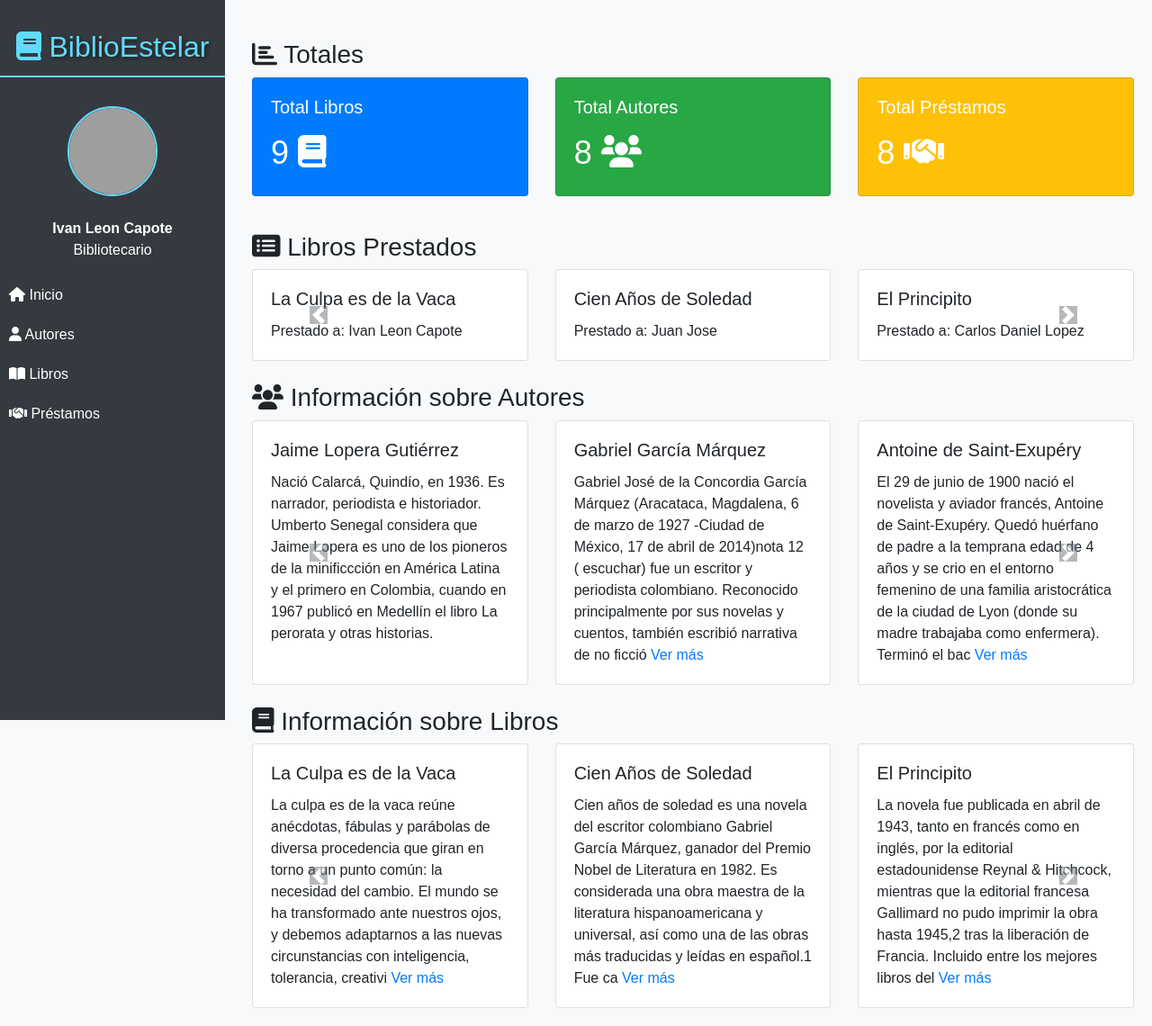
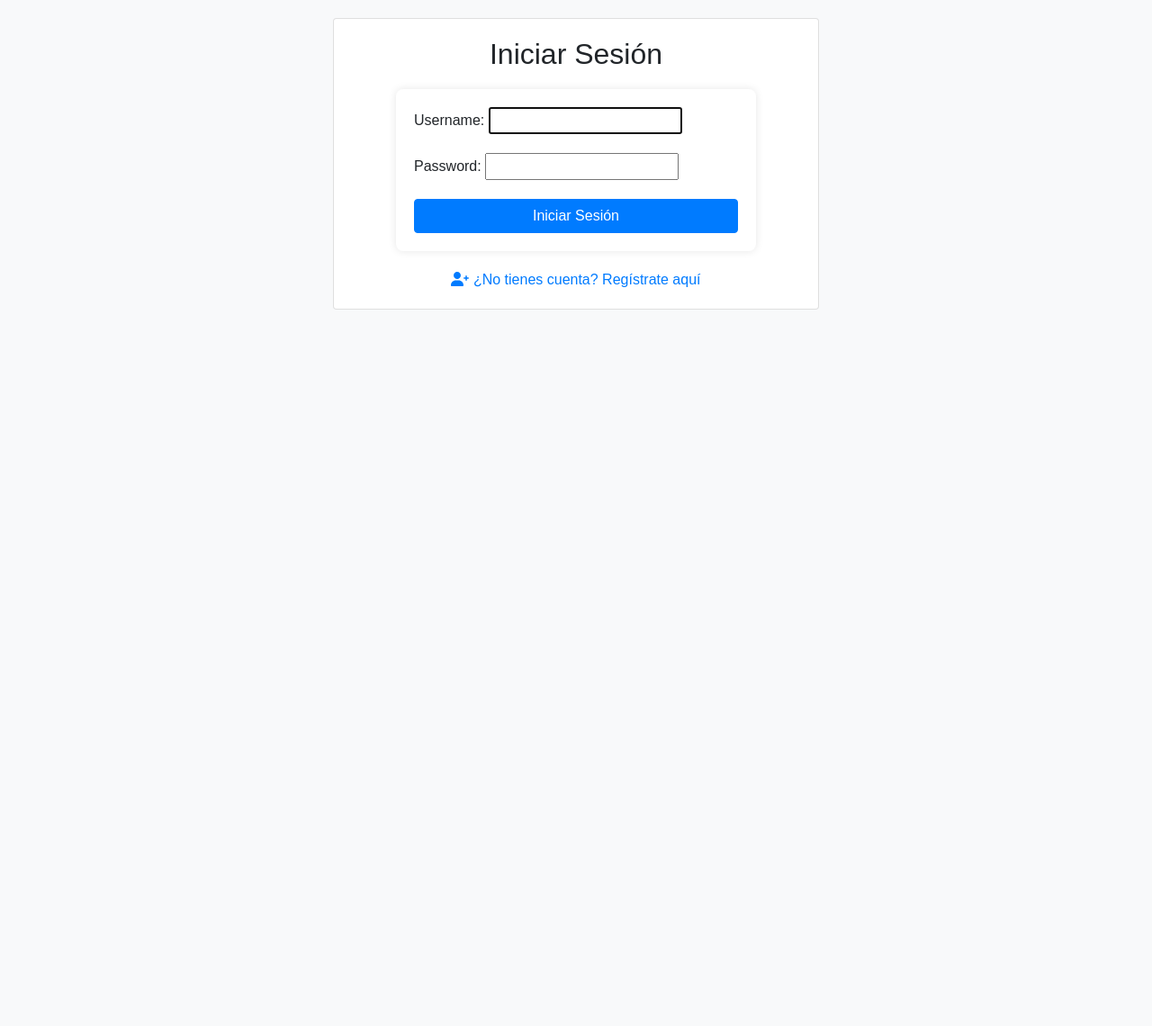
Before and after one commit to ivanleonc/library-django, a Django app: page / in a window 1280 px wide. Shown: the whole page at 90% size. After the commit the page ends 344 px from the top, so only its background shows below. Run offline with Django 4.2, Linux system fonts and the light colour scheme; data comes from the database, SQL or seed files in the repository; both versions use the stored data as it was after the commit; some libraries are stand-ins or nearby versions; grey boxes are pictures that could not be loaded.

Commit message:
add login, register and logout

```diff
--- a/biblioteca/settings.py
+++ b/biblioteca/settings.py
@@ -122,3 +122,5 @@ STATIC_URL = 'static/'
 # https://docs.djangoproject.com/en/4.2/ref/settings/#default-auto-field
 
 DEFAULT_AUTO_FIELD = 'django.db.models.BigAutoField'
+# settings.py
+LOGOUT_REDIRECT_URL = '/'
--- /dev/null
+++ b/gestion_biblioteca/forms.py
@@ -0,0 +1,16 @@
+# En forms.py
+from django import forms
+from django.contrib.auth.forms import UserCreationForm, AuthenticationForm
+from django.contrib.auth.models import User
+
+class UserRegistrationForm(UserCreationForm):
+    email = forms.EmailField()
+
+    class Meta:
+        model = User
+        fields = ['username', 'email', 'first_name', 'last_name', 'password1', 'password2']
+
+class UserLoginForm(AuthenticationForm):
+    class Meta:
+        model = User
+        fields = ['username', 'password']
--- a/gestion_biblioteca/models.py
+++ b/gestion_biblioteca/models.py
@@ -1,6 +1,7 @@
 # gestion_biblioteca/models.py
 
 from django.db import models
+from django.contrib.auth.models import User
 
 class Autor(models.Model):
     nombre = models.CharField(max_length=100)
--- a/gestion_biblioteca/templates/home.html
+++ b/gestion_biblioteca/templates/home.html
@@ -110,7 +110,10 @@
       />
     </div>
     <div style="text-align: center;">
-        <p class="text-white"><strong>Ivan Leon Capote</strong><br>Bibliotecario</p>
+      {% if user_name %}
+      <p class="text-white"><strong>{{ user_name }}</strong><br>Bibliotecario</p>
+      {% endif %}
+        <a href="{% url 'logout' %}">Cerrar Sesión</a>
     </div>
 
     <ul class="nav flex-column">
--- /dev/null
+++ b/gestion_biblioteca/templates/registration/login.html
@@ -0,0 +1,85 @@
+<!DOCTYPE html>
+<html lang="es">
+<head>
+    <meta charset="UTF-8">
+    <title>Iniciar Sesión</title>
+    <!-- Enlace a Bootstrap y Font Awesome -->
+    <link rel="stylesheet" href="https://stackpath.bootstrapcdn.com/bootstrap/4.5.2/css/bootstrap.min.css"/>
+    <link rel="stylesheet" href="https://cdnjs.cloudflare.com/ajax/libs/font-awesome/6.0.0-beta3/css/all.min.css"/>
+    <style>
+        body {
+            font-family: "Arial", sans-serif;
+            background-color: #f8f9fa;
+        }
+
+        #content {
+            margin: 20px;
+        }
+
+        /* Ajustes específicos para el formulario */
+        form {
+            max-width: 400px;
+            margin: auto;
+            background-color: #fff;
+            padding: 20px;
+            border-radius: 8px;
+            box-shadow: 0 0 10px rgba(0, 0, 0, 0.1);
+        }
+
+        h2 {
+            text-align: center;
+            margin-bottom: 20px;
+        }
+
+        button {
+            width: 100%;
+            padding: 10px;
+            background-color: #007bff;
+            color: #fff;
+            border: none;
+            border-radius: 4px;
+            cursor: pointer;
+        }
+
+        button:hover {
+            background-color: #0056b3;
+        }
+
+        .register-link {
+            display: block;
+            text-align: center;
+            margin-top: 20px;
+        }
+    </style>
+</head>
+<body>
+<div id="content">
+    {% block content %}
+    <!-- Contenido de la página de inicio de sesión -->
+    <div class="container">
+        <div class="row justify-content-center">
+            <div class="col-md-6">
+                <div class="card">
+                    <div class="card-body">
+                        <h2 class="text-center">Iniciar Sesión</h2>
+                        <form method="post" action="{% url 'login' %}">
+                            {% csrf_token %}
+                            {{ form.as_p }}
+                            <button type="submit" class="btn btn-primary">Iniciar Sesión</button>
+                        </form>
+                        <a href="{% url 'register' %}" class="register-link"><i class="fas fa-user-plus"></i> ¿No tienes cuenta? Regístrate aquí</a>
+                    </div>
+                </div>
+            </div>
+        </div>
+    </div>
+    {% endblock %}
+</div>
+
+<!-- Enlace a los scripts de Bootstrap y Font Awesome -->
+<script src="https://code.jquery.com/jquery-3.5.1.slim.min.js"></script>
+<script src="https://cdn.jsdelivr.net/npm/@popperjs/core@2.10.2/dist/umd/popper.min.js"></script>
+<script src="https://stackpath.bootstrapcdn.com/bootstrap/4.5.2/js/bootstrap.min.js"></script>
+<script src="https://cdnjs.cloudflare.com/ajax/libs/font-awesome/6.0.0-beta3/js/all.min.js"></script>
+</body>
+</html>
--- a/gestion_biblioteca/urls.py
+++ b/gestion_biblioteca/urls.py
@@ -1,7 +1,9 @@
 from django.urls import path
 from . import views
+from django.contrib.auth import views as auth_views
+
 urlpatterns = [
-    path('',views.home, name='home'),
+    path('home',views.home, name='home'),
     path('autores/', views.autores, name='autores'),
     path('libros/', views.libros, name='libros'),
     path('prestamos/', views.prestamos, name='prestamos'),
@@ -14,4 +16,7 @@ urlpatterns = [
     path('eliminar_libro/<int:id>/', views.eliminar_libro, name='eliminar_libro'),
     path('editar_prestamo/<int:id>/', views.editar_prestamo, name='editar_prestamo'),
     path('eliminar_prestamo/<int:id>/', views.eliminar_prestamo, name='eliminar_prestamo'),
+    path('register/', views.register, name='register'),
+    path('', views.user_login, name='login'),
+    path('logout/', auth_views.LogoutView.as_view(), name='logout'),
 ]
--- a/gestion_biblioteca/views.py
+++ b/gestion_biblioteca/views.py
@@ -2,9 +2,15 @@
 from django.shortcuts import render, redirect, get_object_or_404
 from .models import Autor, Libro, Prestamo
 from itertools import zip_longest
+from django.contrib.auth import login, logout
+from .forms import UserRegistrationForm, UserLoginForm
+from django.contrib.auth.decorators import login_required
 
 
 def home(request):
+    user_name = None
+    if request.user.is_authenticated:
+        user_name = f'{request.user.first_name} {request.user.last_name}'
     # Obtener los totales utilizando funciones de agregación de Django
     total_libros = Libro.objects.count()
     total_autores = Autor.objects.count()
@@ -29,23 +35,33 @@ def home(request):
         'prestamos': prestamos_grouped,
         'libros': libros_grouped,
         'autores': autores_grouped,
+        'user_name': user_name,
     }
 
     return render(request, 'home.html', context)
 
 def autores(request):
+    user_name = None
+    if request.user.is_authenticated:
+        user_name = f'{request.user.first_name} {request.user.last_name}'
     autores = Autor.objects.all()
-    return render(request, 'autores.html', {'autores': autores} )
+    return render(request, 'autores.html', {'autores': autores, 'user_name': user_name} )
 
 def libros(request):
+    user_name = None
+    if request.user.is_authenticated:
+        user_name = f'{request.user.first_name} {request.user.last_name}'
     libros = Libro.objects.all()
     autores = Autor.objects.all()
-    return render(request, 'libros.html', {'libros': libros, 'autores': autores})
+    return render(request, 'libros.html', {'libros': libros, 'autores': autores, 'user_name': user_name})
 
 def prestamos(request):
+    user_name = None
+    if request.user.is_authenticated:
+        user_name = f'{request.user.first_name} {request.user.last_name}'
     prestamos = Prestamo.objects.all()
     libros = Libro.objects.all()
-    return render(request, 'prestamos.html', {'prestamos': prestamos, 'libros': libros})
+    return render(request, 'prestamos.html', {'prestamos': prestamos, 'libros': libros, 'user_name': user_name})
 
 def guardar_autor(request):
     if request.method == 'POST':
@@ -132,3 +148,29 @@ def eliminar_prestamo(request, id):
     prestamo = get_object_or_404(Prestamo, id=id)
     prestamo.delete()
     return redirect('prestamos')
+
+def register(request):
+    if request.method == 'POST':
+        form = UserRegistrationForm(request.POST)
+        if form.is_valid():
+            user = form.save()
+            login(request, user)  # Iniciar sesión después del registro
+            return redirect('login')  # Redirigir a la página principal
+    else:
+        form = UserRegistrationForm()
+    return render(request, 'registration/register.html', {'form': form})
+
+def user_login(request):
+    if request.method == 'POST':
+        form = UserLoginForm(data=request.POST)
+        if form.is_valid():
+            user = form.get_user()
+            login(request, user)  # Iniciar sesión
+            return redirect('home')  # Redirigir a la página principal
+    else:
+        form = UserLoginForm()
+    return render(request, 'registration/login.html', {'form': form})
+
+def user_logout(request):
+    logout(request)  # Cerrar sesión
+    return redirect('home')  # Redirigir a la página principal
```
Also changed, not shown: gestion_biblioteca/templates/registration/register.html (added, +77 -0 lines), biblioteca.db.
